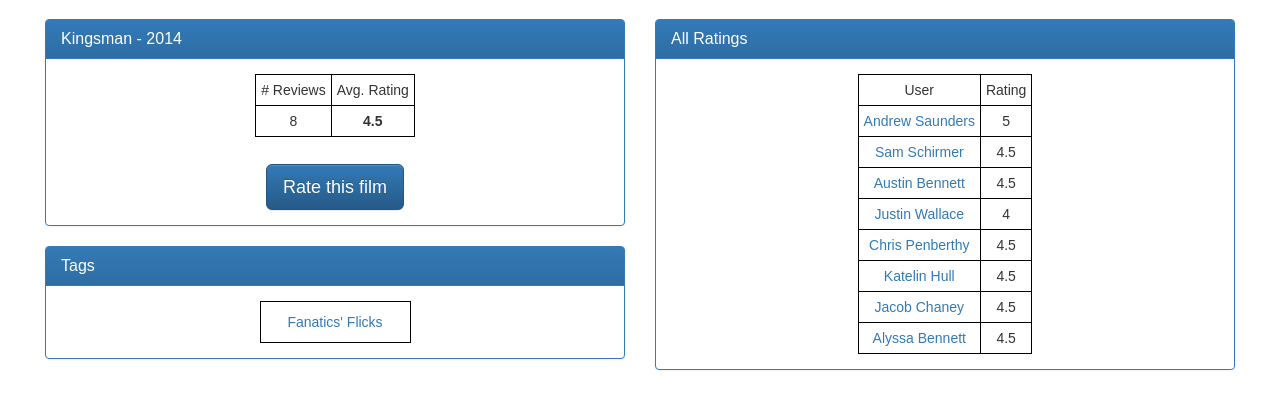
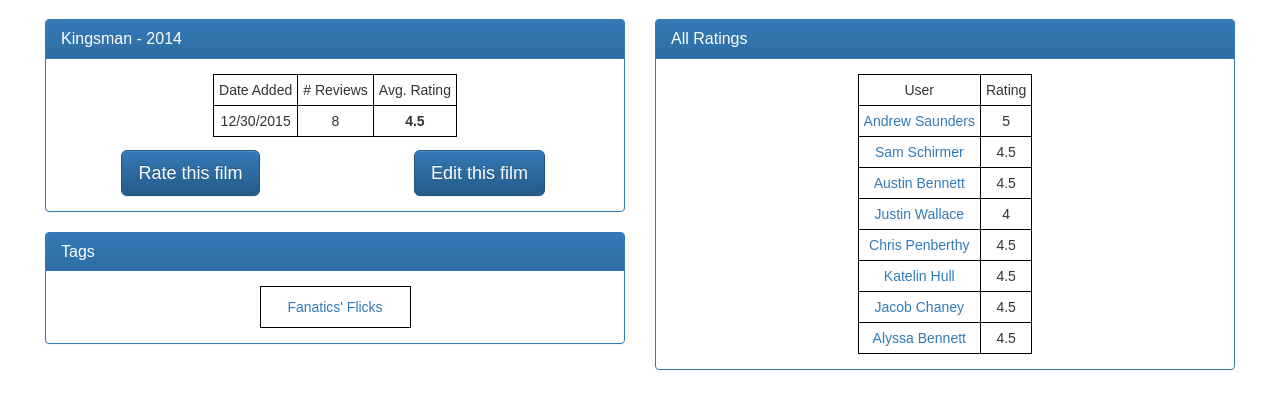
Before and after one commit to samschirmer/film-reviews, a PHP site: page /films?id=33 in a window 1280 px wide. Shown: the part 51-460 px from the top of the page. Run offline with PHP 8.4, Linux system fonts and the light colour scheme; data comes from the database, SQL or seed files in the repository; data that the repository does not hold is empty; some libraries are stand-ins or nearby versions.

Commit message:
Added edit button to films and formatted date

```diff
--- a/films.php
+++ b/films.php
@@ -6,7 +6,7 @@
 $filmid = $_GET['id'];
 
 # Getting film metadata
-$select_films_sql = '	SELECT 	f.Name, f.Year, t.TagName, t.TagID
+$select_films_sql = '	SELECT 	f.Name, f.Year, t.TagName, t.TagID, f.CreatedDT
 			FROM 	tblFilms AS f LEFT JOIN
 				tblFilmTags AS ft ON ft.FilmID = f.FilmID LEFT JOIN
 				tbll_Tags AS t on t.TagID = ft.TagID
@@ -16,7 +16,14 @@
 while ($rows = $select_films->fetch(PDO::FETCH_ASSOC)) {
 	$title = $rows["Name"];
 	$filmyear = $rows["Year"];
+	$ugly_date = $rows["CreatedDT"];
 }
+
+# formatting date to not suck
+$bad_date = explode(' ',$ugly_date);
+$broken_date = explode('-', $bad_date[0]);
+$createddt = $broken_date[1] . '/' . $broken_date[2] . '/' . $broken_date[0];
+
 
 # getting existing tags for this filmid
 $select_tags_sql = '	SELECT 	t.TagName, t.TagID
@@ -54,18 +61,31 @@
 			</div>
 		<div class="panel-body">
 			<table>
-				<tr><td># Reviews</td><td>Avg. Rating</td></tr>
+				<tr><td>Date Added</td><td># Reviews</td><td>Avg. Rating</td></tr>
 				<tr>
+					<td>' . $createddt . '</td>
 					<td>' . $rating_counter . '</td>
 					<td><strong>' . round(($rating_sum / $rating_counter), 2) . '</strong></td>
 				</tr>
 			</table>';
 
 
+# buttons row
+echo '<div class="row">
+	<div class="col-sm-6">';
 # rating button
-echo '<div class="centered review_button">';
-echo '<a href="rate?id=' . $filmid . '"><button class="btn btn-primary btn-lg">Rate this film</button></a>';
+echo '<div class="centered review_button">
+	<a href="rate?id=' . $filmid . '"><button class="btn btn-primary btn-lg">Rate this film</button></a>
+</div> </div>';
+# edit button
+echo '<div class="col-sm-6">
+	<div class="centered review_button">
+	<a href="edit?id=' . $filmid . '"><button class="btn btn-primary btn-lg">Edit this film</button></a>
+</div></div>';
+
+# ending row
 echo '</div>';
+
 
 
 # ending user stats box
```
